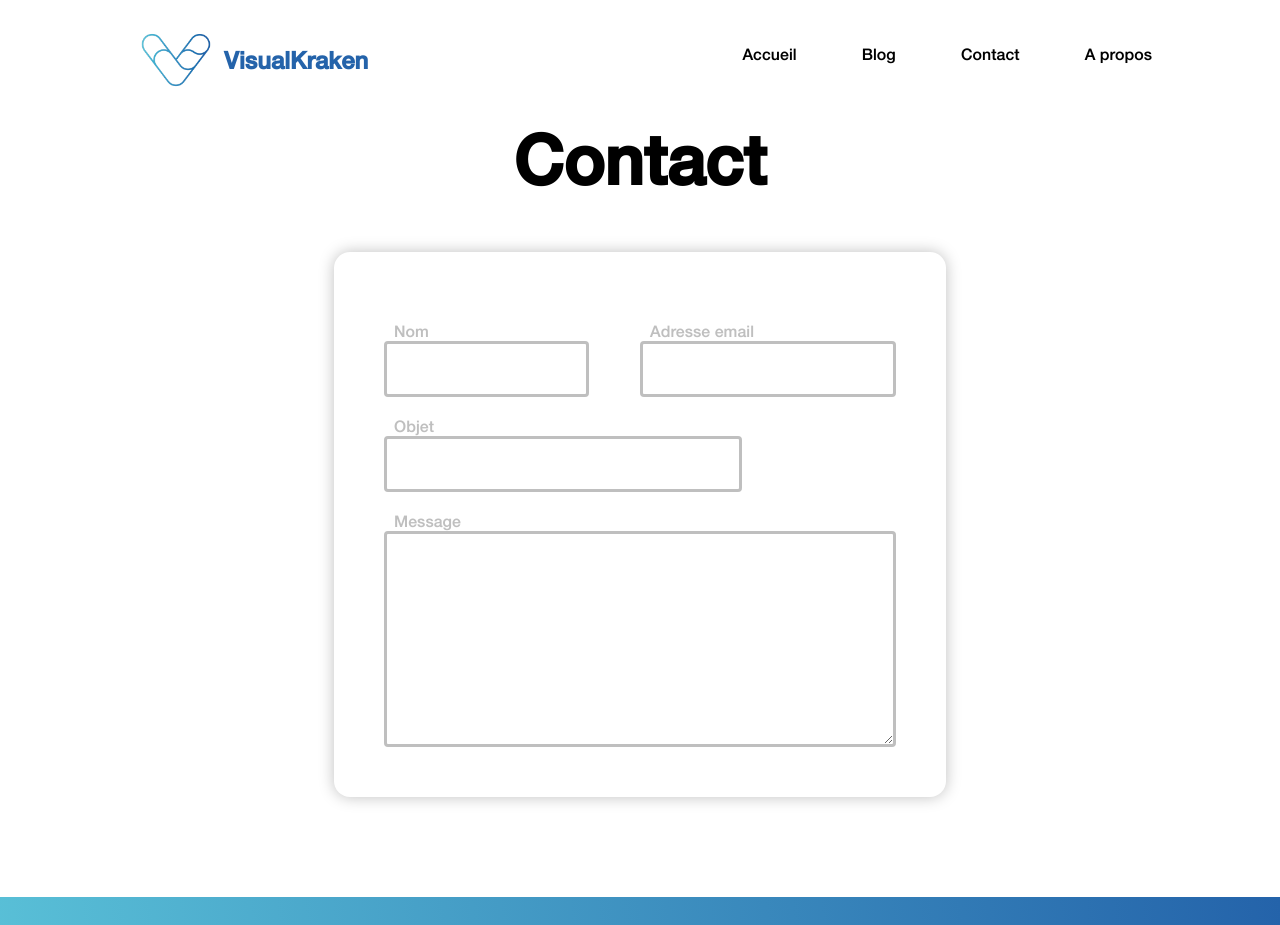
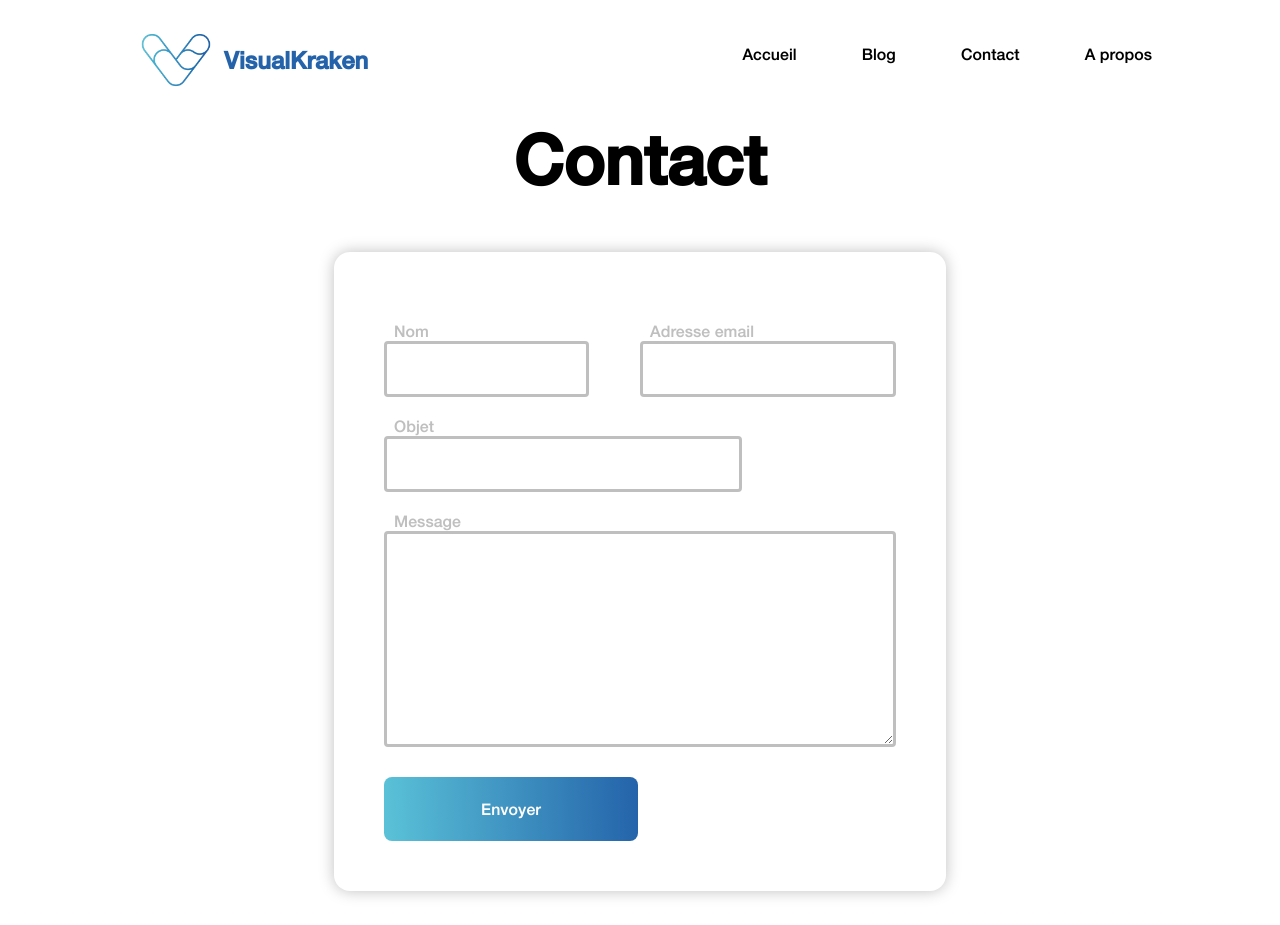
Before and after one commit to benjamingeets/visualkraken.be, a Nuxt app: page /Contact in a window 1280 px wide. Shown: the top 925 px of the page. Built offline with nearby package versions, Linux system fonts and the light colour scheme.

Commit message:
Update ContactForm.vue

```diff
--- a/components/ContactForm.vue
+++ b/components/ContactForm.vue
@@ -15,7 +15,7 @@
                 <label for="message">Message</label>
                 <textarea v-model="message" name="message" id="" cols="30" rows="10" v-on:input='verifier("message")' required></textarea>
             </div>
-            <div v-if="displayButton" class="button button-gradient">
+            <div class="button button-gradient">
                 <input class="" type="submit" value="Envoyer" >
             </div>
         </form>
```
